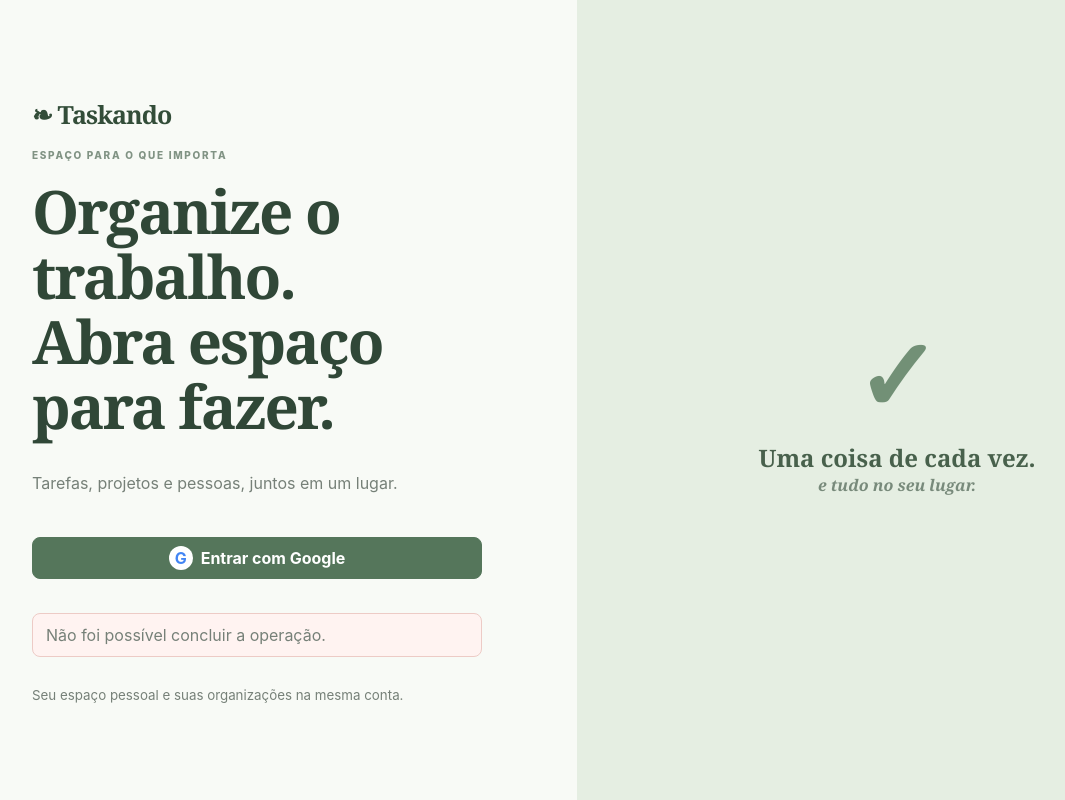
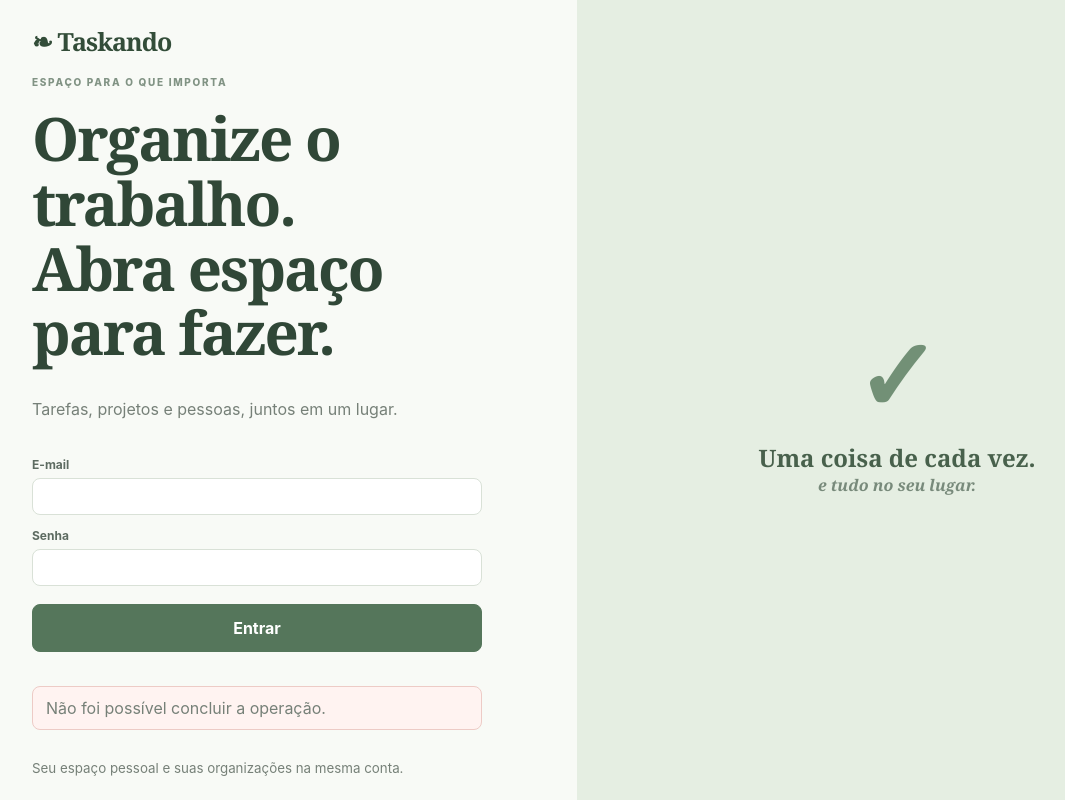
Before and after one commit to werterpires/taskandoFront, an Angular app: page / in a window 1280 px wide. Shown: the whole page, without its empty margins (63-1128 px from the left). Built offline with nearby package versions, Linux system fonts and the light colour scheme; no server answers.

Commit message:
feat: enhance authentication flow with user creation and password management features

```diff
--- a/angular.json
+++ b/angular.json
@@ -42,7 +42,8 @@
         "serve": {
           "builder": "@angular/build:dev-server",
           "options": {
-            "buildTarget": "taskando:build"
+            "buildTarget": "taskando:build",
+            "proxyConfig": "proxy.conf.json"
           }
         }
       }
--- a/src/app/api.service.ts
+++ b/src/app/api.service.ts
@@ -10,6 +10,14 @@ export class ApiService {
   private http = inject(HttpClient);
   async request<T = any>(path: string, method = 'GET', body?: unknown): Promise<T> {
     try { return await firstValueFrom(this.http.request<T>(method, `/api/${path}`, { body, withCredentials: true })); }
-    catch (error) { if (error instanceof HttpErrorResponse) throw new ApiError(error.status, typeof error.error === 'object' && error.error ? error.error : {}); throw error; }
+    catch (error) {
+      if (error instanceof HttpErrorResponse) {
+        if (error.error instanceof SyntaxError || typeof error.error === 'string') {
+          throw new ApiError(error.status || 0, { error: 'Não foi possível conectar à API. Inicie o backend Nest e confirme o proxy do Angular.' });
+        }
+        throw new ApiError(error.status, typeof error.error === 'object' && error.error ? error.error : {});
+      }
+      throw error;
+    }
   }
 }
--- a/src/app/app.component.html
+++ b/src/app/app.component.html
@@ -1,7 +1,7 @@
 @if (authenticating()) {
   <main class="login"><span class="brand">❧ Taskando</span><p>Preparando seu espaço…</p></main>
 } @else if (!user()) {
-  <main class="login"><div class="login-card"><span class="brand">❧ Taskando</span><p class="eyebrow">ESPAÇO PARA O QUE IMPORTA</p><h1>Organize o trabalho.<br>Abra espaço para fazer.</h1><p>Tarefas, projetos e pessoas, juntos em um lugar.</p><a class="primary google" href="/api/auth/google"><b>G</b> Entrar com Google</a>@if(error()){<p role="alert" class="error">{{error()}}</p>}<small>Seu espaço pessoal e suas organizações na mesma conta.</small></div><div class="login-art" aria-hidden="true"><span>✓</span><div>Uma coisa de cada vez.</div><i>e tudo no seu lugar.</i></div></main>
+  <main class="login"><div class="login-card"><span class="brand">❧ Taskando</span><p class="eyebrow">ESPAÇO PARA O QUE IMPORTA</p><h1>Organize o trabalho.<br>Abra espaço para fazer.</h1><p>Tarefas, projetos e pessoas, juntos em um lugar.</p><form class="auth-form" (ngSubmit)="authenticate()"><label>E-mail<input name="email" type="email" autocomplete="email" [(ngModel)]="loginEmail" maxlength="254" required></label><label>Senha<input name="password" type="password" autocomplete="current-password" [(ngModel)]="loginPassword" minlength="8" maxlength="128" required></label><button class="primary" [disabled]="saving()">{{saving()?'Aguarde…':'Entrar'}}</button></form>@if(error()){<p role="alert" class="error">{{error()}}</p>}<small>Seu espaço pessoal e suas organizações na mesma conta.</small></div><div class="login-art" aria-hidden="true"><span>✓</span><div>Uma coisa de cada vez.</div><i>e tudo no seu lugar.</i></div></main>
 } @else {
   <div class="app-shell">
     @if(mobile()){<button class="mobile-shade" aria-label="Fechar menu" (click)="mobile.set(false)"></button>}
@@ -22,7 +22,9 @@
         <section class="page-heading"><div><p class="eyebrow">{{scope()?'SEU CONTEXTO':'CADA PASSO CONTA'}}</p><h1>{{scope()?title(scope()!):section()==='Início'?'Um bom dia começa por aqui.':section()}}</h1><p>{{section()==='Início'?'Escolha o que merece sua atenção hoje.':'Tudo organizado, do seu jeito.'}}</p></div><div class="actions">@if(scope()?.kind==='organization'){<button (click)="openOrganization()">Membros e acessos</button>}<button class="primary" (click)="newItem(section()==='Projetos'?'project':section()==='Produtos'?'product':section()==='Processos'?'process':section()==='Listas'&&!scope()?'list':section()==='Lembretes'?'reminder':'task')">+ {{section()==='Projetos'?'Novo projeto':section()==='Produtos'?'Novo produto':section()==='Processos'?'Novo processo':section()==='Listas'&&!scope()?'Nova lista':section()==='Lembretes'?'Novo lembrete':'Nova tarefa'}}</button></div></section>
         @if(section()==='Início'){<div class="stats"><article><span>Em aberto</span><strong>{{openCount()}}</strong><small>um passo de cada vez</small></article><article><span>Concluídas</span><strong>{{completedCount()}}</strong><small>progresso que faz diferença</small></article><article><span>Organizações</span><strong>{{organizations().length}}</strong><small>pessoas e trabalho juntos</small></article></div>}
         @if(section()==='Configurações'){
-          <section class="settings-grid"><article class="panel"><h2>Seu perfil</h2><p>{{user()!['displayName']}}</p><p>{{user()!['email']}}</p><p class="muted">Autenticação com Google</p><button (click)="exportData()">Exportar meus dados</button><button class="danger" (click)="deleteAccount()">Solicitar exclusão da conta</button></article>
+          <section class="settings-grid"><article class="panel"><h2>Seu perfil</h2><p>{{user()!['displayName']}}</p><p>{{user()!['email']}}</p><p class="muted">Autenticação com e-mail e senha</p><button (click)="exportData()">Exportar meus dados</button><button class="danger" (click)="deleteAccount()">Solicitar exclusão da conta</button></article>
+          <article class="panel"><h2>Trocar minha senha</h2><form (ngSubmit)="changePassword()"><label>Senha atual<input name="currentPassword" type="password" autocomplete="current-password" [(ngModel)]="currentPassword" minlength="8" maxlength="128" required></label><label>Nova senha<input name="newPassword" type="password" autocomplete="new-password" [(ngModel)]="newPassword" minlength="8" maxlength="128" required></label><button class="primary" [disabled]="saving()">Alterar senha</button></form></article>
+          <article class="panel"><h2>Criar usuário</h2><p class="muted">Defina a senha inicial e informe-a diretamente à pessoa.</p><form (ngSubmit)="createUser()"><label>Nome<input name="newUserDisplayName" autocomplete="off" [(ngModel)]="newUserDisplayName" minlength="2" maxlength="80" required></label><label>E-mail<input name="newUserEmail" type="email" autocomplete="off" [(ngModel)]="newUserEmail" maxlength="254" required></label><label>Senha inicial<input name="newUserPassword" type="password" autocomplete="new-password" [(ngModel)]="newUserPassword" minlength="8" maxlength="128" required></label><button class="primary" [disabled]="saving()">Criar usuário</button></form></article>
           <article class="panel"><h2>Preferências</h2><label>Rótulos de tamanho (cinco, separados por vírgula)<input [(ngModel)]="sizeLabels"></label>@for(pref of preferenceFields;track pref.key){<label class="check-label"><input type="checkbox" [(ngModel)]="settings()[pref.key]">{{pref.label}}</label>}<label>Fuso horário<input [(ngModel)]="settings()['timeZone']"></label><button class="primary" [disabled]="saving()" (click)="saveSettings()">Salvar preferências</button></article>
           <article class="panel"><h2>Integração MCP</h2><p>Conecte seu assistente ao Taskando.</p><p class="muted">Endpoint: {{mcpUrl}}</p><button (click)="generateToken()">Gerar token</button><button (click)="revokeToken()">Revogar token</button>@if(token()){label token<input aria-label="Token MCP" readonly [value]="token()"><small>Copie agora; o token não será exibido novamente.</small>}</article>
           <article class="panel"><h2>Convites e transferências</h2>@for(invite of invitations();track invite.id){<p>{{invite['itemName']??invite['organization']?.name}} · {{invite['role']}}</p><button (click)="acceptInvitation(invite,true)">Aceitar</button><button (click)="acceptInvitation(invite,false)">Recusar</button>}@for(transfer of transfers();track transfer.id){<p>{{transfer['itemName']}}</p>@if(transfer['canAccept']){<button (click)="respondTransfer(transfer,'accept')">Aceitar</button>}@if(transfer['canDecline']){<button (click)="respondTransfer(transfer,'decline')">Recusar</button>}@if(transfer['canCancel']){<button (click)="respondTransfer(transfer,'cancel')">Cancelar solicitação</button>}}</article></section>
--- a/src/app/app.component.ts
+++ b/src/app/app.component.ts
@@ -9,6 +9,9 @@ export class AppComponent implements OnInit, OnDestroy {
   api = inject(ApiService);
   user = signal<Item | null>(null); authenticating = signal(true); loading = signal(false); saving = signal(false);
   error = signal(''); notice = signal(''); section = signal('Início'); mobile = signal(false);
+  loginEmail = ''; loginPassword = '';
+  newUserDisplayName = ''; newUserEmail = ''; newUserPassword = '';
+  currentPassword = ''; newPassword = '';
   navigation = ['Início', 'Minhas tarefas', 'Cíclicas', 'Lembretes', 'Calendário', 'Quadrante', 'Painel', 'Relatórios', 'Listas', 'Projetos', 'Produtos', 'Processos', 'Séries', 'Templates', 'Estrutura', 'Lixeira', 'Configurações'];
   icons = ['⌂','✓','↻','♧','▦','⊞','◷','▤','☷','◇','◈','⇢','⟳','▧','⌘','♲','⚙'];
   statuses: Record<string,string> = { planned:'Planejado', todo:'A fazer', in_progress:'Em execução', awaiting_approval:'Aguardando aprovação', completed:'Concluído', cancelled:'Cancelado', archived:'Arquivado', active:'Ativo', inactive:'Inativo' };
@@ -89,7 +92,6 @@ export class AppComponent implements OnInit, OnDestroy {
     try { const data = await this.api.request('auth/me'); this.user.set(data.user); await this.bootstrap(); }
     catch (e) { if (!(e instanceof ApiError && e.status === 401)) this.fail(e); }
     finally { this.authenticating.set(false); }
-    if (new URLSearchParams(location.search).has('login')) this.error.set('Não foi possível entrar com Google. Tente novamente.');
   }
   ngOnDestroy() { if (this.timer) clearInterval(this.timer); }
   async bootstrap() { await this.reloadNavigation(); await this.load(); await this.poll(); this.timer = setInterval(() => void this.poll(), 30_000); }
@@ -142,6 +144,18 @@ export class AppComponent implements OnInit, OnDestroy {
   contextRows(data: Record<string,any>) { return ['departments','teams','projects','products','processes','tasks'].flatMap(key=>this.mark(data[key],({departments:'department',teams:'team',projects:'project',products:'product',processes:'process',tasks:'task'} as Record<string,string>)[key])); }
   fail(e:unknown) { this.error.set(e instanceof Error ? e.message : 'Não foi possível concluir a operação.'); }
   async run(action:()=>Promise<void>) { if(this.saving()) return; this.saving.set(true);this.error.set('');try { await action(); } catch(e) { this.fail(e); } finally { this.saving.set(false); } }
+  async authenticate() { await this.run(async()=>{
+    const data=await this.api.request('auth/login','POST',{email:this.loginEmail,password:this.loginPassword});
+    this.loginPassword='';this.user.set(data.user);await this.bootstrap();
+  }); }
+  async createUser() { await this.run(async()=>{
+    await this.api.request('auth/users','POST',{displayName:this.newUserDisplayName,email:this.newUserEmail,password:this.newUserPassword});
+    this.newUserDisplayName='';this.newUserEmail='';this.newUserPassword='';this.notice.set('Usuário criado. Informe a senha inicial à pessoa.');
+  }); }
+  async changePassword() { await this.run(async()=>{
+    await this.api.request('auth/password','PATCH',{currentPassword:this.currentPassword,newPassword:this.newPassword});
+    this.currentPassword='';this.newPassword='';this.notice.set('Senha alterada.');
+  }); }
   async logout() { await this.run(async()=>{await this.api.request('auth/logout','POST',{});this.user.set(null);this.ngOnDestroy();}); }
   localDate(date:Date) { return `${date.getFullYear()}-${String(date.getMonth()+1).padStart(2,'0')}-${String(date.getDate()).padStart(2,'0')}`; }
   title(row:Item) { return row.title ?? row.name ?? ''; }
--- a/src/styles.css
+++ b/src/styles.css
@@ -164,8 +164,9 @@ legend { color: #506355; font-weight: 800; }
 .login-card .brand { text-align: left; padding: 0; }
 .login-card h1 { margin: 0; color: #304737; font: 700 clamp(36px, 5vw, 60px)/1.08 Georgia, serif; letter-spacing: -2px; }
 .login-card > p { color: var(--muted); }
-.google { margin-top: 10px; padding: 13px; }
-.google b { display: grid; width: 24px; height: 24px; place-items: center; border-radius: 50%; background: white; color: #4285f4; }
+.auth-form { display: grid; gap: 13px; margin-top: 4px; }
+.auth-form .primary { margin-top: 5px; padding: 13px; }
+.panel form { display: grid; gap: 12px; }
 .login-art { display: grid; min-height: 100vh; width: 100%; place-items: center; align-content: center; background: #e5eee2; color: #48614c; font: 700 24px Georgia, serif; }
 .login-art span { font-size: 100px; color: #729076; }
 .login-art i { color: #788a7b; font-size: 16px; }
```
Also changed, not shown: 1 other file (tests, documents, lock files or other folders).
